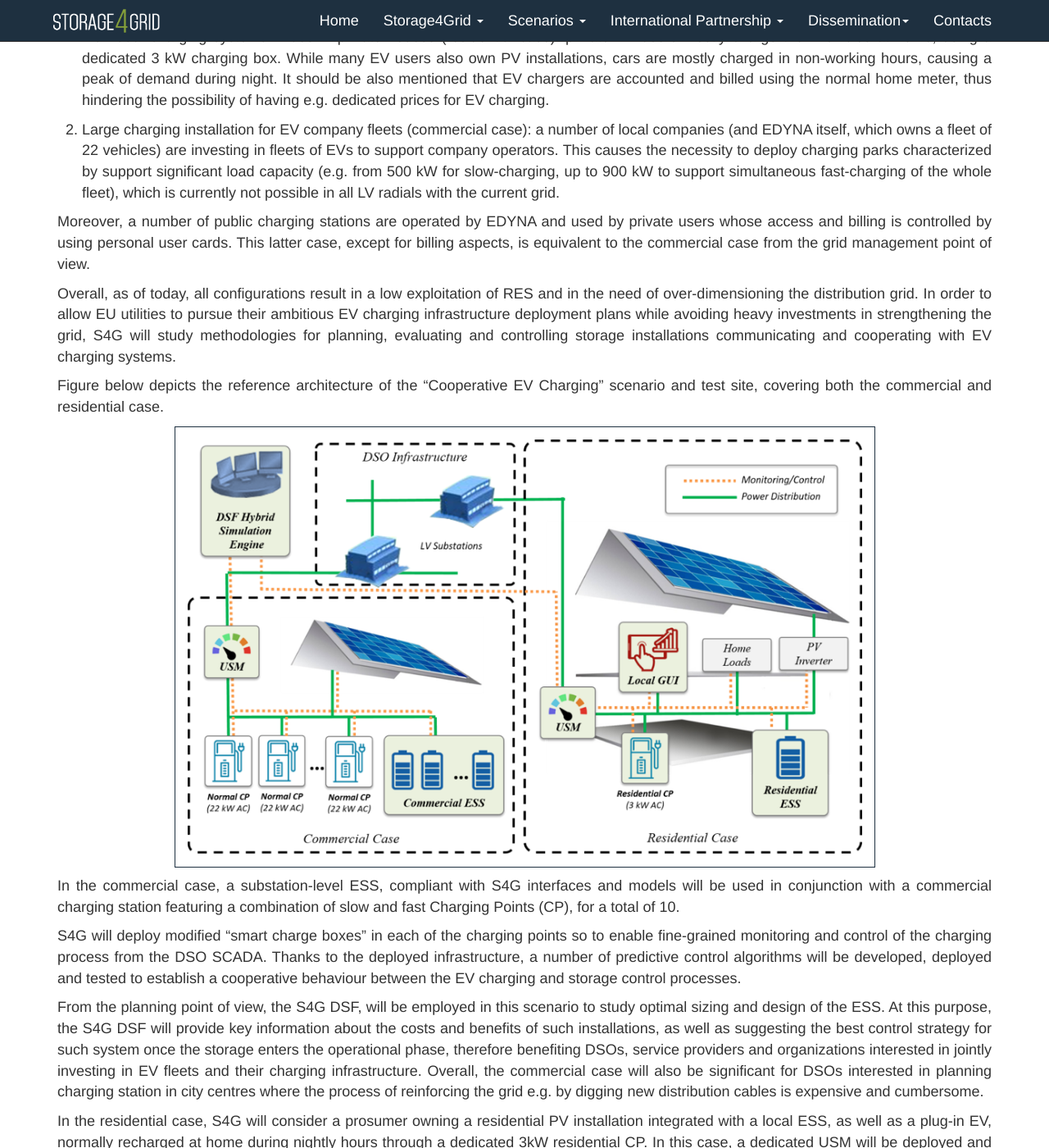
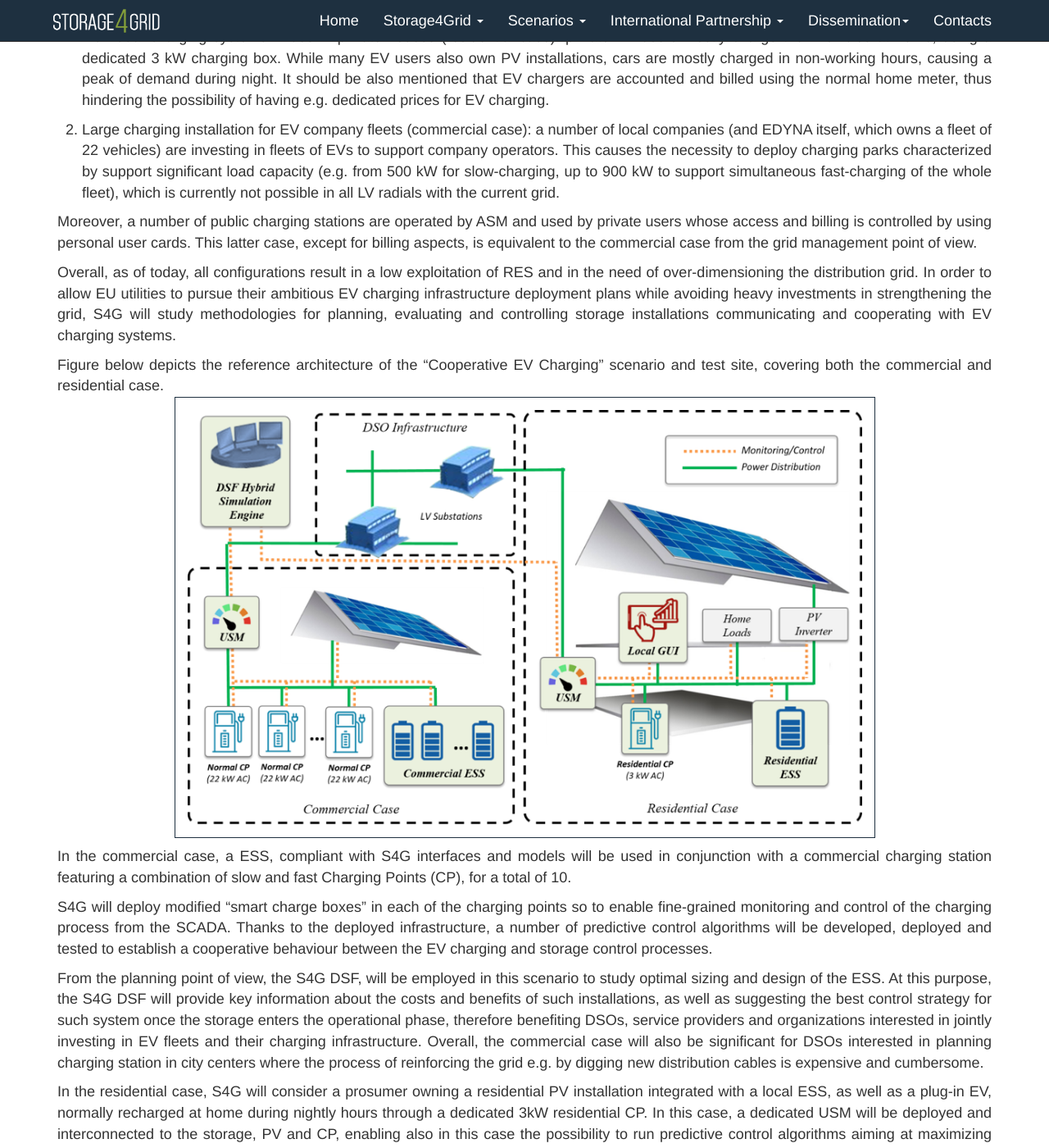
Before and after one commit to storage4grid/storage4grid.github.io, a Jekyll site: the page built from pages/scenario2.md, in a window 1280 px wide and 1400 px high, scrolled down 432 px. Shown: the whole window at 82% size. Built offline with Jekyll 4.4.1, drawn with Linux system fonts in a browser that asks for light colours; comment, search, counter and statistics services are not loaded; some of the changed text lies outside the part shown.

Commit message:
Updated EDYNA ASM scenario 2

```diff
--- a/pages/scenario2.md
+++ b/pages/scenario2.md
@@ -5,9 +5,9 @@ title: Scenario B
 
 # Cooperative EV charging
 
-The growing diffusion of EVs is likely to threaten the stability of the grid, due to the increase of the load during night periods, where PV production is not sufficient to counter the additional load. The growing load may be especially difficult to handle in cases where large numbers of fast charging stations are deployed on the same radial such as e.g. in the case of places where commercial fleets of of EVs are charged.
+The growing diffusion of EVs is likely to threaten the stability of the grid, due to the increase of the load during night periods, where PV production is not sufficient to counter the additional load. The growing load may be especially difficult to handle in cases where large numbers of fast charging stations are deployed on the same radial such as e.g. in the case of places where commercial fleets of EVs are charged.
 
-The coordinated use of Storage technologies may help reducing the unbalance, thus deferring the need of investments to reinforce grid assets and architecture. An exemplary case of the situation is provided by the Alto Adige – Sudtirol region in northern Italy, an alpine region characterized by the presence of two medium cities (Merano and Bolzano), and with strong seasonal changes in electricity demand and use of EVs due to the touristic nature of the site.
+The coordinated use of Storage technologies may help reducing the unbalance, thus deferring the need of investments to reinforce grid assets and architecture. An exemplary case of the situation is provided by the Alto Adige – Südtirol region in northern Italy, an alpine region characterized by the presence of two medium cities (Merano and Bolzano), and with strong seasonal changes in electricity demand and use of EVs due to the touristic nature of the site.
 
 Two classes of charging systems are currently in operations in the area:
 
@@ -15,21 +15,18 @@ Two classes of charging systems are currently in operations in the area:
 
 2. Large charging installation for EV company fleets (commercial case): a number of local companies (and EDYNA itself, which owns a fleet of 22 vehicles) are investing in fleets of EVs to support company operators. This causes the necessity to deploy charging parks characterized by support significant load capacity (e.g. from 500 kW for slow-charging, up to 900 kW to support simultaneous fast-charging of the whole fleet), which is currently not possible in all LV radials with the current grid.
 
-Moreover, a number of public charging stations are operated by EDYNA and used by private users whose access and billing is controlled by using personal user cards. This latter case, except for billing aspects, is equivalent to the commercial case from the grid management point of view.
+Moreover, a number of public charging stations are operated by ASM and used by private users whose access and billing is controlled by using personal user cards. This latter case, except for billing aspects, is equivalent to the commercial case from the grid management point of view.
 
 Overall, as of today, all configurations result in a low exploitation of RES and in the need of over-dimensioning the distribution grid. In order to allow EU utilities to pursue their ambitious EV charging infrastructure deployment plans while avoiding heavy investments in strengthening the grid, S4G will study methodologies for planning, evaluating and controlling storage installations communicating and cooperating with EV charging systems.
 
-Figure below depicts the reference architecture of the "Cooperative EV Charging" scenario and test site, covering both the commercial and residential case.
-
+Figure below depicts the reference architecture of the “Cooperative EV Charging” scenario and test site, covering both the commercial and residential case.
 <img style="width: 75%; border: 1px solid #1e3040; padding: 15px;" class="img-responsive center-block" src="{{site.baseurl}}/img/Cooperative_EV_charging.png">
 
-In the commercial case, a substation-level ESS, compliant with S4G interfaces and models will be used in conjunction with a commercial charging station featuring a combination of slow and fast Charging Points (CP), for a total of 10.
+In the commercial case, a ESS, compliant with S4G interfaces and models will be used in conjunction with a commercial charging station featuring a combination of slow and fast Charging Points (CP), for a total of 10.
 
-S4G will deploy modified "smart charge boxes" in each of the charging points so to enable fine-grained monitoring and control of the charging process from the DSO SCADA. Thanks to
-the deployed infrastructure, a number of predictive control algorithms will be developed, deployed and tested to establish a cooperative behaviour between the EV charging and storage control processes.
+S4G will deploy modified "smart charge boxes" in each of the charging points so to enable fine-grained monitoring and control of the charging process from the SCADA. Thanks to the deployed infrastructure, a number of predictive control algorithms will be developed, deployed and tested to establish a cooperative behaviour between the EV charging and storage control processes.
 
-From the planning point of view, the S4G DSF, will be employed in this scenario to study optimal sizing and design of the ESS. At this purpose, the S4G DSF will provide key information about the costs and benefits of such installations, as well as suggesting the best control strategy for such system once the storage enters the operational phase, therefore benefiting DSOs, service providers and organizations interested in jointly investing in EV fleets and their charging infrastructure. Overall, the commercial case will also be significant for DSOs interested in
-planning charging station in city centres where the process of reinforcing the grid e.g. by digging new distribution cables is expensive and cumbersome.
+From the planning point of view, the S4G DSF, will be employed in this scenario to study optimal sizing and design of the ESS. At this purpose, the S4G DSF will provide key information about the costs and benefits of such installations, as well as suggesting the best control strategy for such system once the storage enters the operational phase, therefore benefiting DSOs, service providers and organizations interested in jointly investing in EV fleets and their charging infrastructure. Overall, the commercial case will also be significant for DSOs interested in planning charging station in city centers where the process of reinforcing the grid e.g. by digging new distribution cables is expensive and cumbersome.
 
 In the residential case, S4G will consider a prosumer owning a residential PV installation integrated with a local ESS, as well as a plug-in EV, normally recharged at home during nightly hours through a dedicated 3kW residential CP. In this case, a dedicated USM will be deployed and interconnected to the storage, PV and CP, enabling also in this case the possibility to run predictive control algorithms aiming at maximizing self-consumption and minimizing energy costs for the user.
 
```
